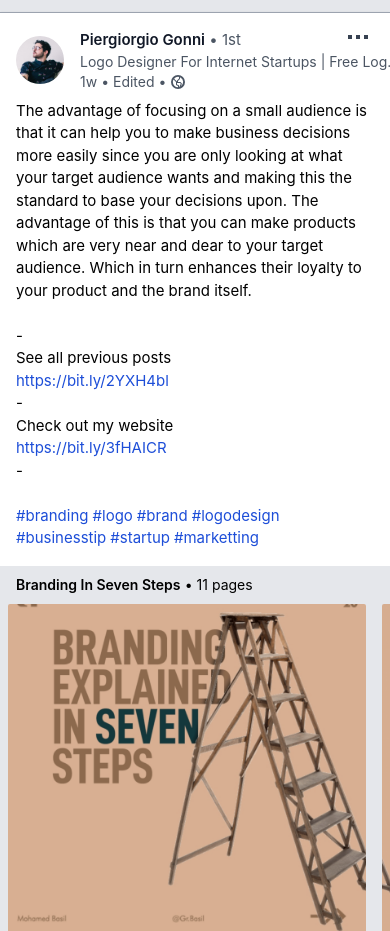
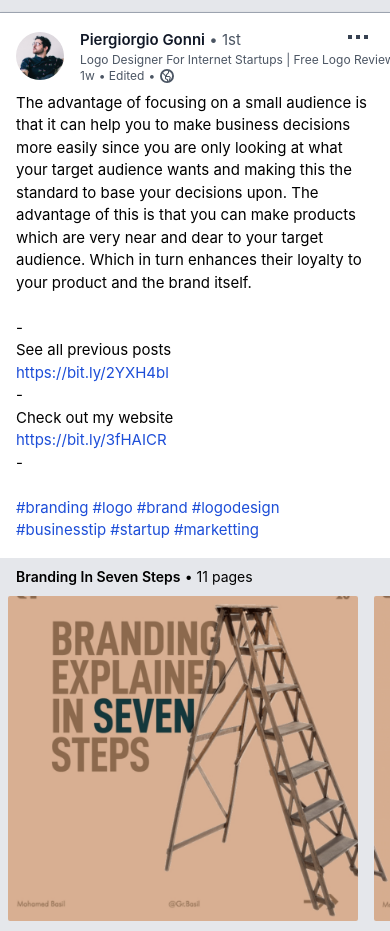
Before and after one commit to sekeidesign/LinkedIn-Slider, a plain HTML site: page index.html in a window 390 px wide. Shown: the top 931 px of the page. Drawn offline with nearby package versions, Linux system fonts and the light colour scheme.

Commit message:
minor edit

```diff
--- a/index.html
+++ b/index.html
@@ -15,7 +15,7 @@
     </style>
 </head>
 <body class="bg-gray-200 md:p-4">
-    <div class="container mx-auto w-full max-w-xl">
+    <div class="container mx-auto w-full max-w-xl overflow-hidden">
         <div class="bg-white sm:border border-t border-b border-gray-400 sm:rounded-sm sm:my-0 my-3 shadow w-full">
             <div class="p-4 relative">
                 <div class="absolute top-0 right-0 h-8 w-8 mt-2 mr-4 rounded-full hover:bg-gray-200">
@@ -33,9 +33,9 @@
                             <span>• 1st</span>
                         </div>
                         <div>
-                            <span class="text-sm truncate w-full sm:max-w-md max-w-xs block">Logo Designer For Internet Startups | Free Logo Review | Posting Design Content On Linkedin To Help Startups</span>
+                            <span class="sm:text-sm text-xs truncate sm:w-full w-3/4 max-w-md block">Logo Designer For Internet Startups | Free Logo Review | Posting Design Content On Linkedin To Help Startups</span>
                         </div>
-                        <div class="text-sm flex items-center">
+                        <div class="sm:text-sm text-xs flex items-center">
                             <span class="mr-1">1w</span>
                             <span class="mr-1">• Edited</span>
                             <span class="mr-1">•</span>
@@ -111,7 +111,7 @@
                     <span class="text-sm font-semibold">Branding In Seven Steps</span>
                     <span class="text-sm">• 11 pages</span>
                 </div>
-                <div class="flex w-full overflow-scroll">
+                <div class="flex w-full overflow-scroll pr-2">
                     <template x-for="image in images" :key="image.id">
                         <img :src="image.imgSrc" class="m-2 rounded-sm w-11/12" alt="">
                     </template>
```
